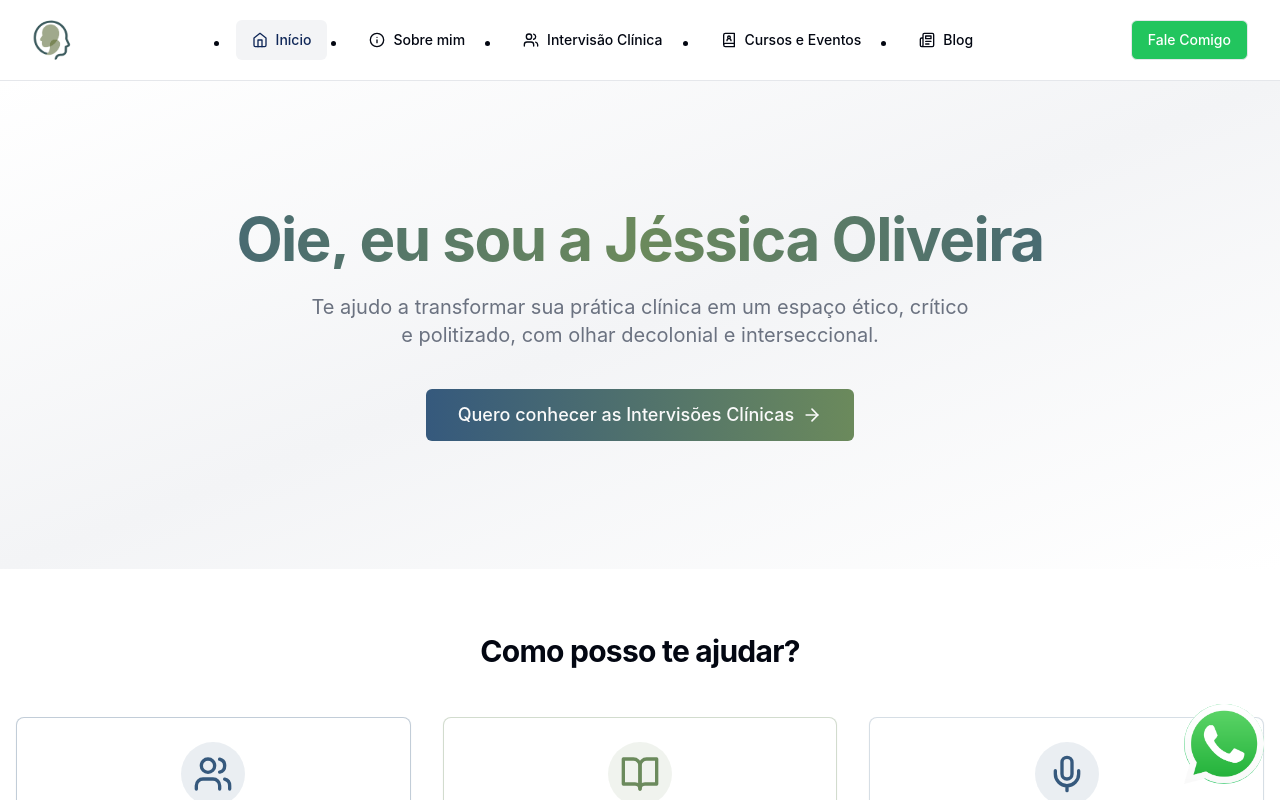
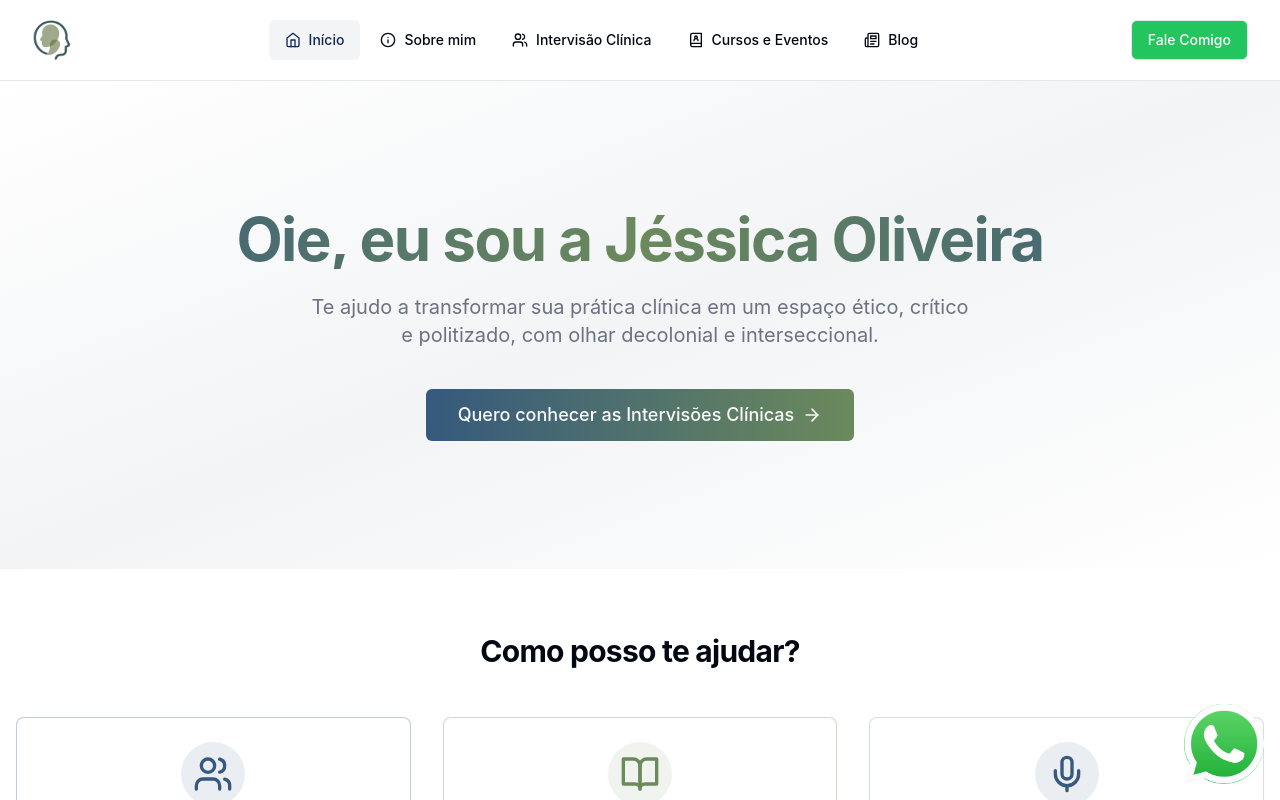
Before and after one commit to rebeccaaaaaaaaaaa/jessica-oliveira-psi, a React (Vite) app: page / in a window 1280 px wide. Shown: the top 800 px of the page. Built offline with nearby package versions, Linux system fonts and the light colour scheme.

Commit message:
feat: add li list style only in inside blog

```diff
--- a/src/index.css
+++ b/src/index.css
@@ -106,6 +106,6 @@
   background: hsl(var(--primary));
 }
 
-ol, ul {
+.content ul {
   list-style: inside !important;
 }
--- a/src/pages/BlogPostPage.tsx
+++ b/src/pages/BlogPostPage.tsx
@@ -56,7 +56,7 @@ const BlogPostPage = () => {
           {post.titulo}
         </h1>
       </header>
-      <article className="max-w-3xl mx-auto">
+      <article className="max-w-3xl mx-auto content">
         {post.imagem && (
           <img
             src={`${BASE_URL}/${post.imagem}`}
@@ -71,7 +71,7 @@ const BlogPostPage = () => {
           }}
         />
         <div
-          className="flex items-center justify-between"
+          className="flex items-center justify-between "
           style={{ marginTop: "10rem" }}
         >
           <p className="text-sm text-gray-500  mt-6 mb-6">
```
